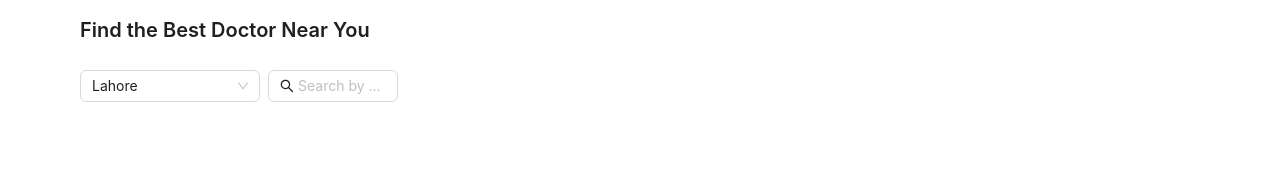
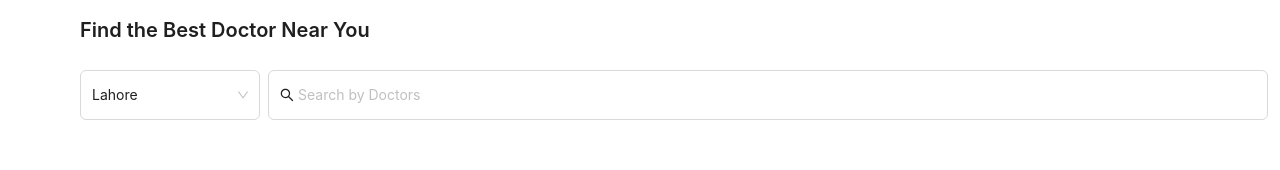
Before and after one commit to Talalilyas1208/healthcare-dashborad, a React (Create React App) app in the folder employment-mangement/: page / in a window 1280 px wide. Shown: the part 145-315 px from the top of the page. Built offline with nearby package versions, Linux system fonts and the light colour scheme.

Commit message:
update in search section

```diff
--- a/employment-mangement/src/compnenets/SearchSection.jsx
+++ b/employment-mangement/src/compnenets/SearchSection.jsx
@@ -15,7 +15,7 @@ const SearchSection = () => {
         <Title level={4}>Find the Best Doctor Near You</Title>
 
         <Space style={{ width: "100%" }}>
-          <Select defaultValue="Lahore" style={{ width: 180 }}>
+          <Select defaultValue="Lahore" style={{ width: 180,height:50 }}>
             <Option value="Lahore">Lahore</Option>
             <Option value="Karachi">Karachi</Option>
             <Option value="Islamabad">Islamabad</Option>
@@ -24,7 +24,7 @@ const SearchSection = () => {
           <Input
             placeholder="Search by Doctors"
             prefix={<SearchOutlined />}
-            style={{ width: "50%", borderRadius: 6 }}
+            style={{ width: 1000, borderRadius: 6 ,height:50 }}
           />
         </Space>
       </Space>
```
